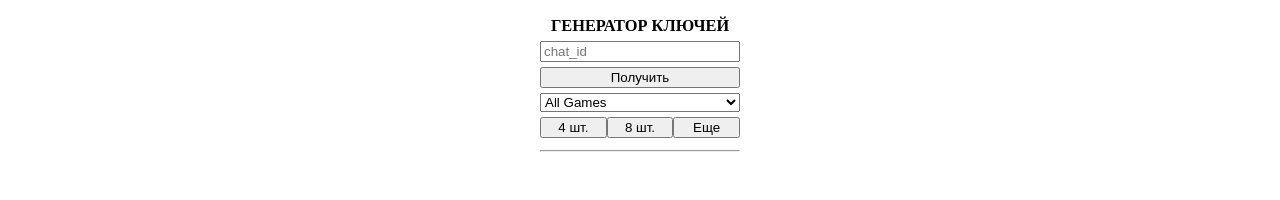
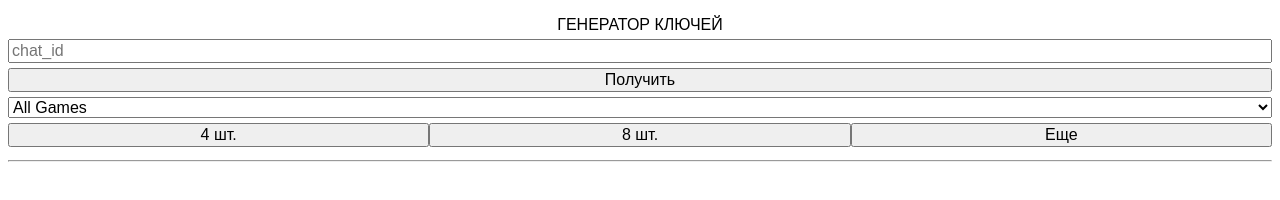
Before and after one commit to CakesZero/CakesZero.github.io, a plain HTML site: page keygen/index.html in a window 1280 px wide. Drawn offline with Linux system fonts and the light colour scheme.

Commit message:
Update style.css

```diff
--- a/keygen/style.css
+++ b/keygen/style.css
@@ -1,16 +1,9 @@
-body {
-  margin: auto;
-  width: 200px;
-  background-color: #fff;
-  color: #000;
-  font-size: 14px;
-}
-
 body * {
   margin-bottom: 5px;
   display: block;
   width: 100%;
   box-sizing: border-box;
+  font: 1em Arial,sans-serif;
 }
 
 .flex {
@@ -25,6 +18,10 @@ body * {
   display: none;
 }
 
+input, select {
+  outline: none;
+}
+
 #generator {
   text-align: center;
 }
```
